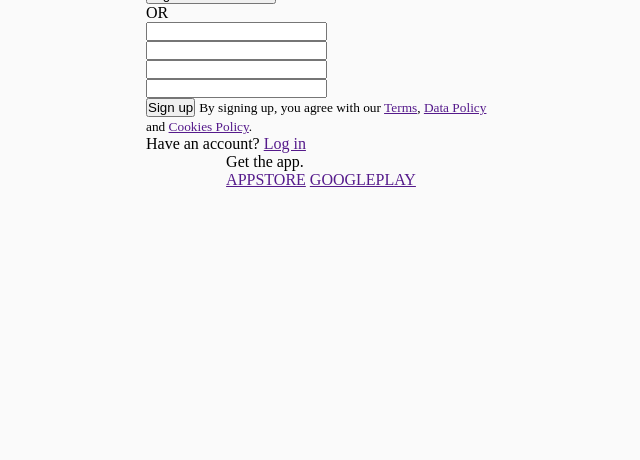
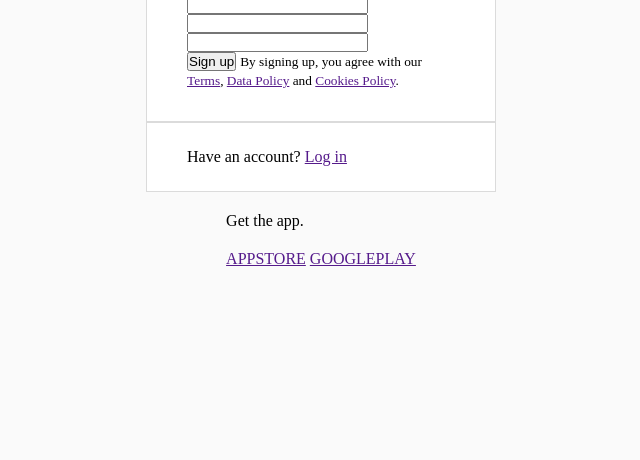
Before and after one commit to nicey0/frontend-examples, a plain HTML site: page Instagram/InstagramSignup/signup.html in a window 1280 px wide. Shown: the part 340-800 px from the top of the page, without its empty margins (319-959 px from the left). Drawn offline with Linux system fonts and the light colour scheme.

Commit message:
outer section margins

```diff
--- a/Instagram/InstagramSignup/main.css
+++ b/Instagram/InstagramSignup/main.css
@@ -11,10 +11,26 @@ body {
     align-items: center;
     width: 100vw;
     height: 100vh;
-    background-color: rgb(250, 250, 250);
+    background-color: #fafafa;
 }
 
 section {
     max-width: 350px;
     width: 100%;
+    border: 1px solid #dbdbdb;
+    background-color: #fff;
+    padding: 32px 40px;
 }
+
+section:last-of-type {
+    padding-top: 25px;
+    padding-bottom: 25px;
+}
+
+footer {
+    margin-top: 20px;
+}
+
+footer > :first-child {
+    margin-bottom: 20px;
+}
```
